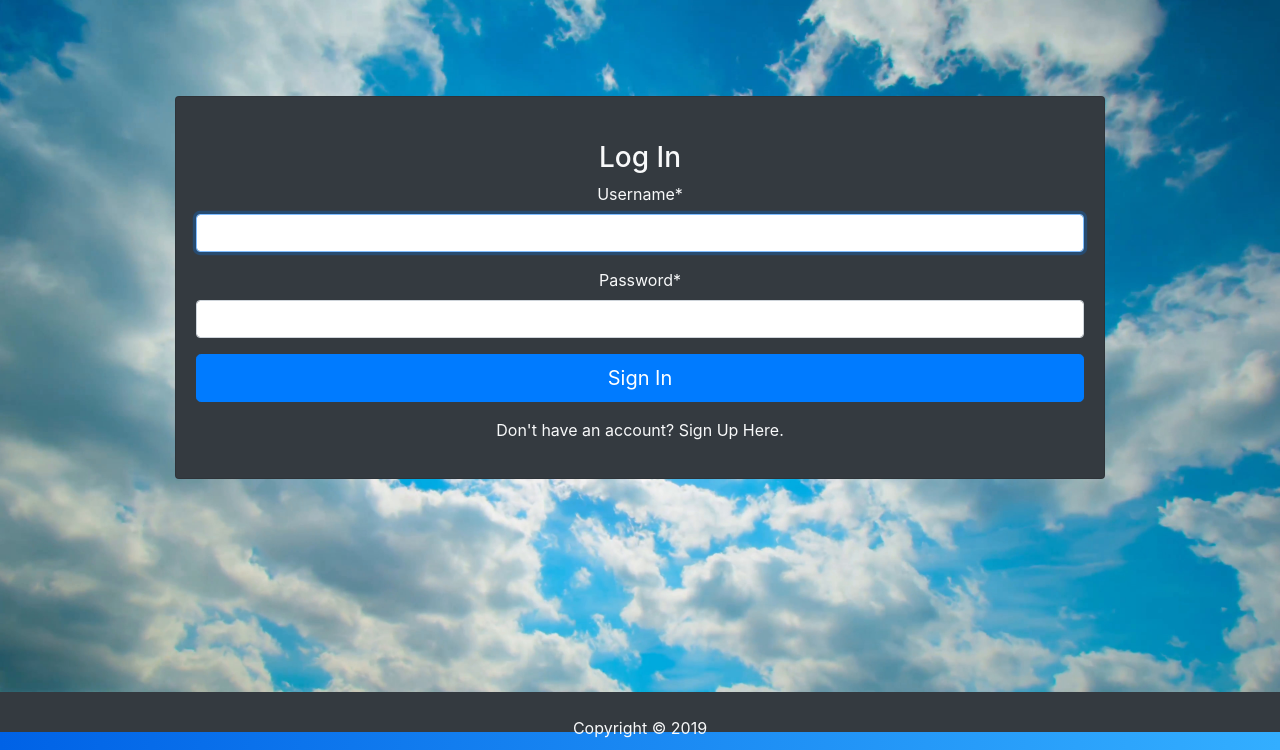
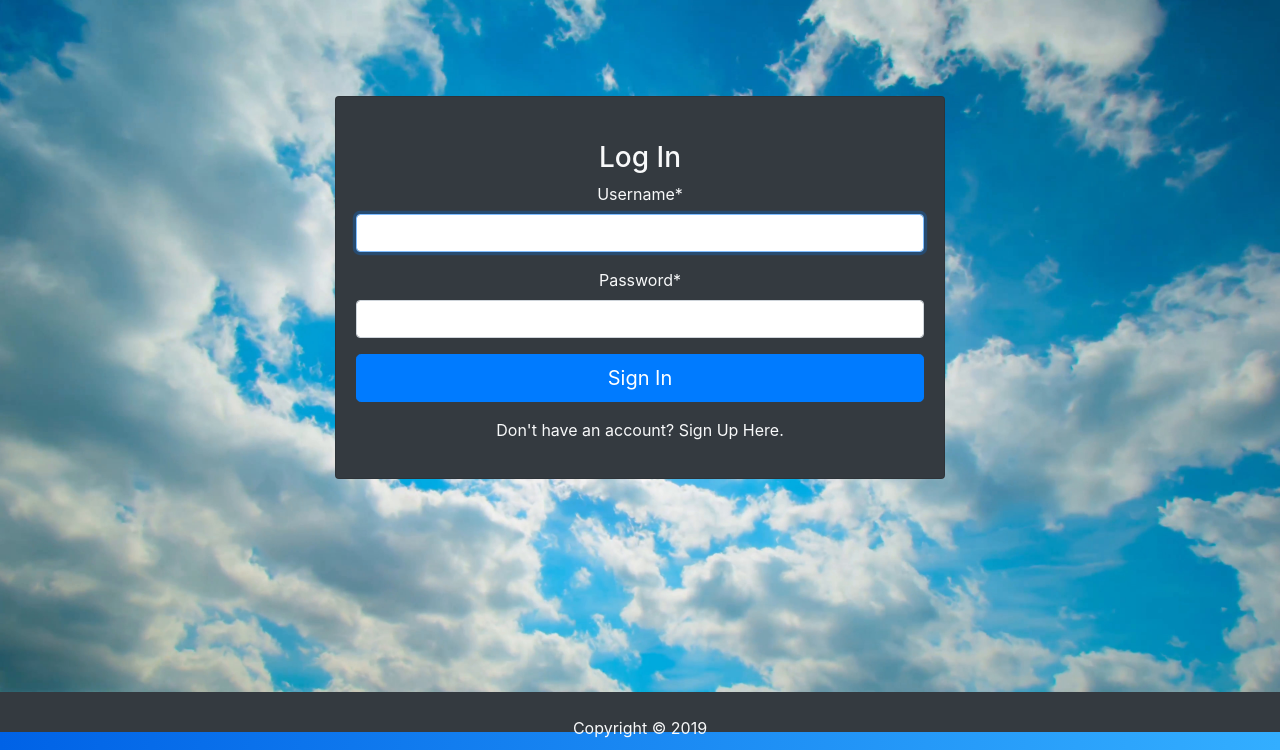
Before and after one commit to Cklewis/Admin-Portal, a Django app: page /users/login/ in a window 1280 px wide. Shown: the part 68-818 px from the top of the page. Run offline with Django 3.2, Linux system fonts and the light colour scheme; some libraries are stand-ins or nearby versions.

Commit message:
decreased width of login and registration forms

```diff
--- a/server/adminportal/templates/pages/register.html
+++ b/server/adminportal/templates/pages/register.html
@@ -1,7 +1,7 @@
 {% extends 'base.html' %} {% block content %}
 <header id="showcase">
   <div class="primary-overlay">
-    <div class="container home-inner w-75">
+    <div class="container home-inner w-50">
       <div class="card bg-primary text-center text-light card-form">
         <div class="card-body">
           <br>
--- a/server/adminportal/templates/registration/login.html
+++ b/server/adminportal/templates/registration/login.html
@@ -1,7 +1,7 @@
 {% extends 'base.html' %} {% block content %}
 <header id="showcase">
   <div class="primary-overlay">
-    <div class="container home-inner w-75">
+    <div class="container home-inner w-50">
       <div class="card bg-dark text-center text-light card-form ">
         <div class="card-body">
           <br>
```
